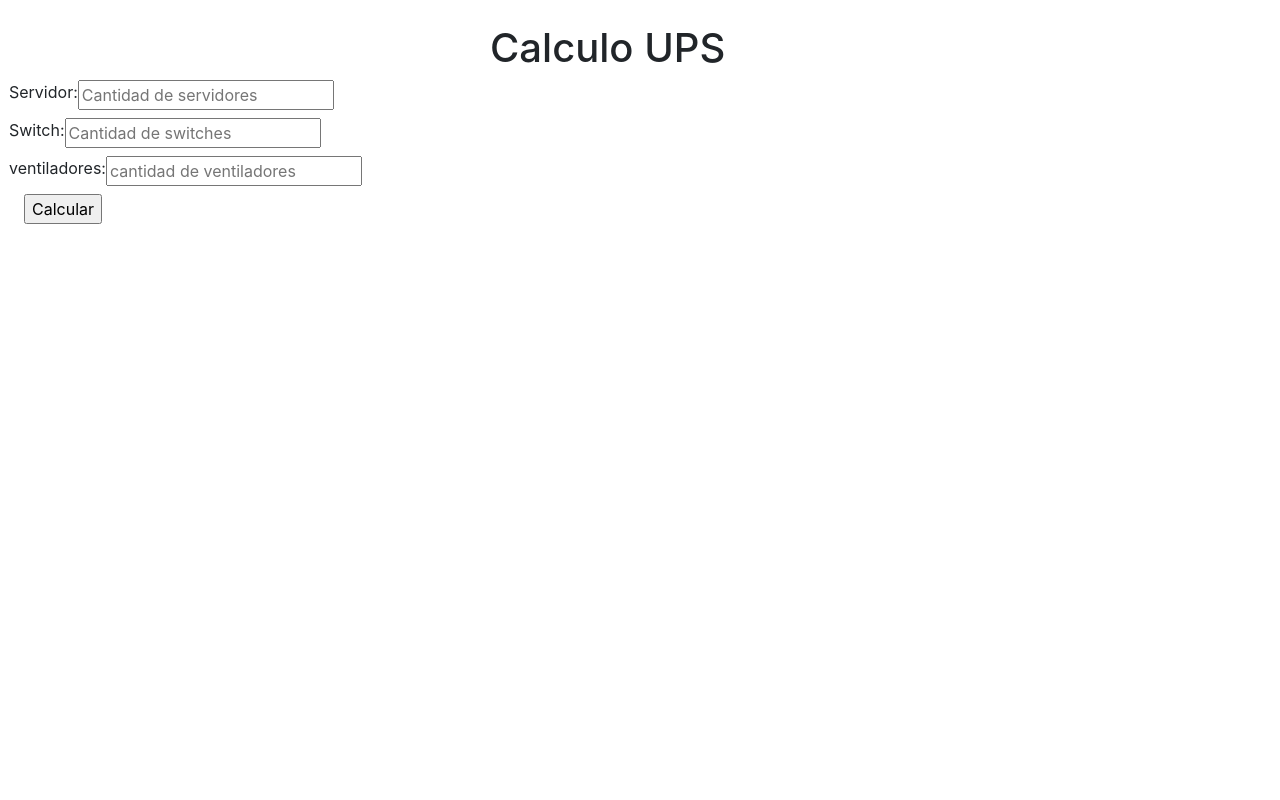
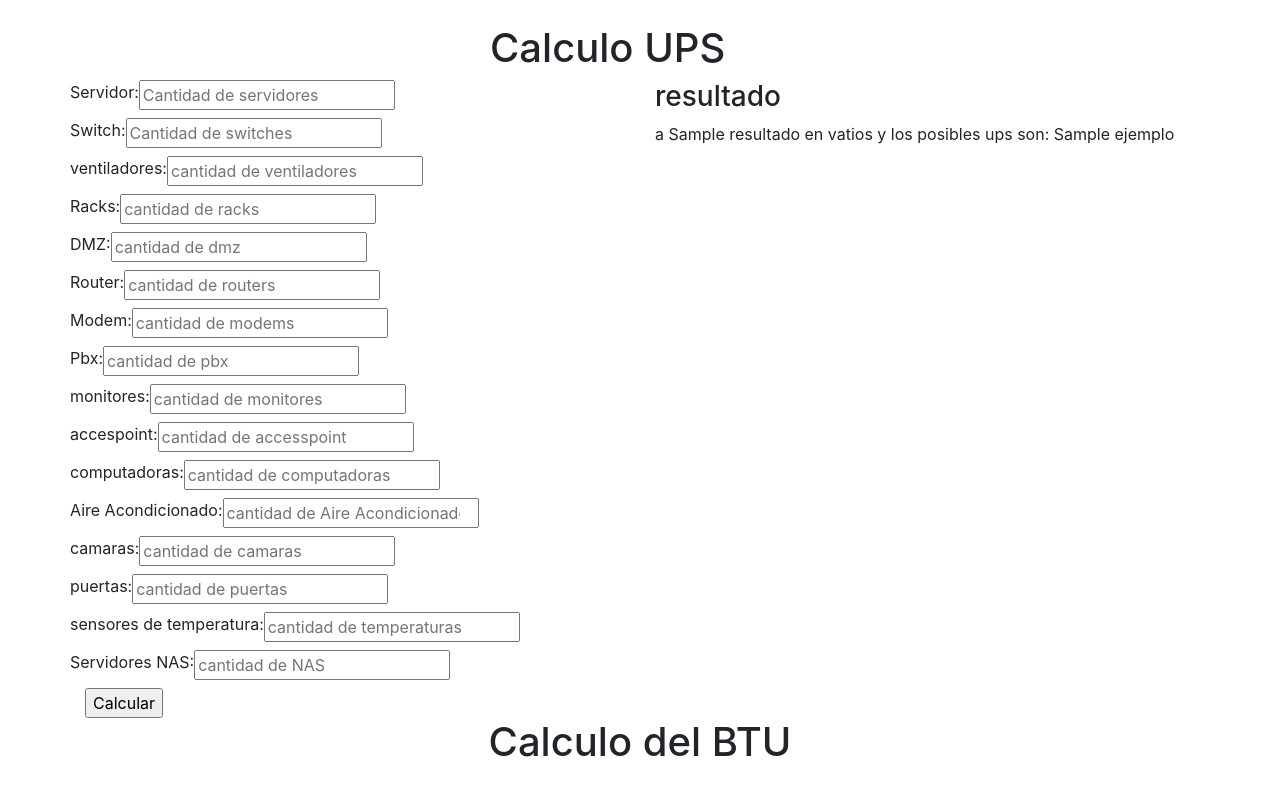
Before and after one commit to BRMX845/calculo_ups, a Django app: template ups/templates/calcular.html in a window 1280 px wide. Run offline with Django 4.2, Linux system fonts and the light colour scheme; the template is opened without the code that fills it: most values are stand-ins (such as "Sample title", 1, 10 or a date in 2020).

Commit message:
agregar resultados a la misma pagina
condicionales de resultado

```diff
--- a/ups/templates/calcular.html
+++ b/ups/templates/calcular.html
@@ -1,5 +1,6 @@
 <!DOCTYPE html>
 <html lang="en">
+
 <head>
     <meta charset="UTF-8">
     <link rel="stylesheet" href="https://cdn.jsdelivr.net/npm/bootstrap@4.3.1/dist/css/bootstrap.min.css" integrity="sha384-ggOyR0iXCbMQv3Xipma34MD+dH/1fQ784/j6cY/iJTQUOhcWr7x9JvoRxT2MZw1T" crossorigin="anonymous">
@@ -7,20 +8,68 @@
 </head>
 <body class="m-4">
     <h1 class="mx-auto" style="width: 300px;">Calculo UPS</h1>
-    <div>
+<div class="container">
+    <div class="row justify-content-start">
+        <div class="col-6">
             <form method="post">
                 {% csrf_token %}
                 <label class="row">Servidor:
-                <input type="text" name="servidor" required placeholder="Cantidad de servidores">
+                    <input type="number" name="servidor" required placeholder="Cantidad de servidores">
                 </label>
                 <label class="row">Switch:
-                <input type="text" name="switch" required placeholder="Cantidad de switches">
+                    <input type="number" name="switch" required placeholder="Cantidad de switches">
                 </label>
                 <label class="row">ventiladores:
-                <input type="text" name="ventiladores" required placeholder="cantidad de ventiladores">
+                    <input type="number" name="ventiladores" required placeholder="cantidad de ventiladores">
+                </label>
+                <label class="row">Racks:
+                    <input type="number" name="racks" required placeholder="cantidad de racks">
+                </label>
+                <label class="row">DMZ:
+                    <input type="number" name="dmz" required placeholder="cantidad de dmz">
+                </label>
+                <label class="row">Router:
+                    <input type="number" name="router" required placeholder="cantidad de routers">
+                </label>
+                <label class="row">Modem:
+                    <input type="number" name="Modem" required placeholder="cantidad de modems">
+                </label>
+                <label class="row">Pbx:
+                    <input type="number" name="pbx" required placeholder="cantidad de pbx">
+                </label>
+                <label class="row">monitores:
+                    <input type="number" name="monitores" required placeholder="cantidad de monitores">
+                </label>
+                <label class="row">accespoint:
+                    <input type="number" name="access" required placeholder="cantidad de accesspoint">
+                </label>
+                <label class="row">computadoras:
+                    <input type="number" name="computadoras" required placeholder="cantidad de computadoras">
+                </label>
+                <label class="row">Aire Acondicionado:
+                    <input type="number" name="aire" required placeholder="cantidad de Aire Acondicionado">
+                </label>
+                <label class="row">camaras:
+                    <input type="number" name="camaras" required placeholder="cantidad de camaras">
+                </label>
+                <label class="row">puertas:
+                    <input type="number" name="puertas" required placeholder="cantidad de puertas">
+                </label>
+                <label class="row">sensores de temperatura:
+                    <input type="number" name="sensor" required placeholder="cantidad de temperaturas">
+                </label>
+                <label class="row">Servidores NAS:
+                    <input type="number" name="nas" required placeholder="cantidad de NAS">
                 </label>
                 <input type="submit" value="Calcular">
             </form>
         </div>
+        <div class="col-6">
+            <h3>resultado</h3>
+            <p>a {{ resultado }} en vatios y los posibles ups son: {{ ejemplo }}</p>
+        </div>
+    </div>
+</div>
+    <h1 style="text-align: center;">Calculo del BTU</h1>
 </body>
 </html>
--- a/ups/templates/resultado.html
+++ b/ups/templates/resultado.html
@@ -5,8 +5,8 @@
     <link rel="stylesheet" href="https://cdn.jsdelivr.net/npm/bootstrap@4.3.1/dist/css/bootstrap.min.css" integrity="sha384-ggOyR0iXCbMQv3Xipma34MD+dH/1fQ784/j6cY/iJTQUOhcWr7x9JvoRxT2MZw1T" crossorigin="anonymous">
     <title>Resultado</title>
 </head>
-<body>
+<body class="m-4">
     <h1>Resultado</h1>
-    <p> {{ resultado }} en vatios</p>
+    <p>a {{ resultado }} en vatios</p>
 </body>
 </html>
```
Also changed, not shown: ups/calculo/views.py (+34 -2 lines). Lines whose indentation alone changed are shown as unchanged.
